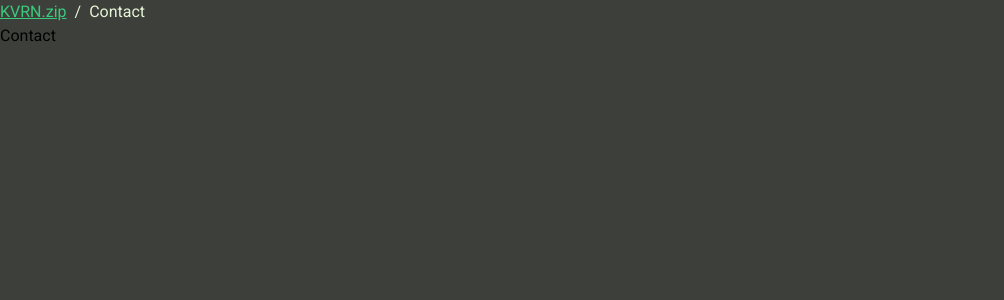
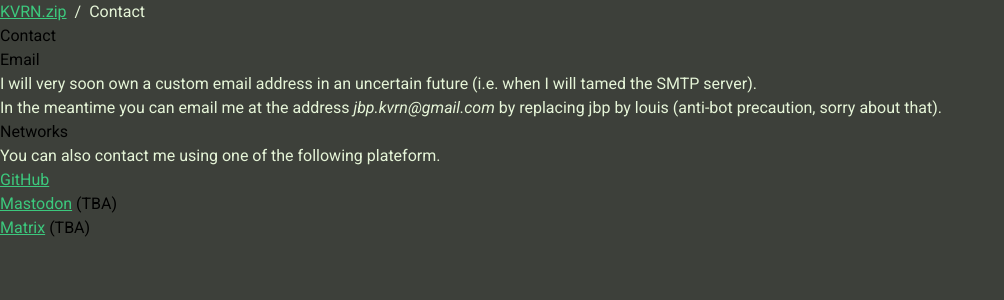
Before and after one commit to kvrn1/h0me, a Vue app: page /contact in a window 1280 px wide. Shown: the top 300 px of the page, without its empty margins (0-1004 px from the left). Built offline with nearby package versions, Linux system fonts and the light colour scheme.

Commit message:
implement contact page

```diff
--- a/src/views/AboutMeView.vue
+++ b/src/views/AboutMeView.vue
@@ -1,12 +1,13 @@
 <template>
   <div>
-    <h1>Me</h1>
+    <h1>About me</h1>
     <p>
       Hi, please be welcome if you find your way on this website. The main goal of its existence is
       to keep me busy and stop wasting my time on unwise distractions (hello doomscrolling of
       death). I'm gonna post all kind of stuff related to projets I'm working on or things I want to
       share. I cannot guarantee the high frequency of these publications though.
     </p>
+    <h2>Me</h2>
     <p>
       By the way my name is Louis, currently a CS student. For many years now, I've been flawlessly
       using Linux systems and developing various projects for school or learning purpose (webapps,
@@ -21,11 +22,11 @@
       stuff, recently Formula 1 (can't escape the rabbit hole, please send help), a good walk in the
       forest from time to time.
     </p>
-
-    <h1>KVRN.zip</h1>
+    <h2>KVRN.zip</h2>
     <p>
-      KVRN is just an abbreviation of my last name, nothing too mind breaking. The zip part sounds
-      cool and the domain is cheap, so big win for me.
+      <var>KVRN</var> is just an abbreviation of my last name, nothing too mind breaking about it.
+      The zip part sounds cool and the domain is cheap, so big win for me. The look and feel of my
+      website is inspired by <a href="https://vinc.cc">Vinc</a>'s own website.
     </p>
   </div>
 </template>
--- a/src/views/ContactView.vue
+++ b/src/views/ContactView.vue
@@ -1,5 +1,21 @@
 <template>
   <div>
     <h1>Contact</h1>
+    <h2>Email</h2>
+    <p>
+      I will very soon own a custom email address in an uncertain future (i.e. when I will tamed the
+      SMTP server).
+    </p>
+    <p>
+      In the meantime you can email me at the address <var>jbp.kvrn@gmail.com</var> by replacing jbp
+      by louis (anti-bot precaution, sorry about that).
+    </p>
+    <h2>Networks</h2>
+    <p>You can also contact me using one of the following plateform.</p>
+    <ul>
+      <li><a href="https://github.com/kvrn1">GitHub</a></li>
+      <li><a href="#">Mastodon</a> (TBA)</li>
+      <li><a href="#">Matrix</a> (TBA)</li>
+    </ul>
   </div>
 </template>
```
